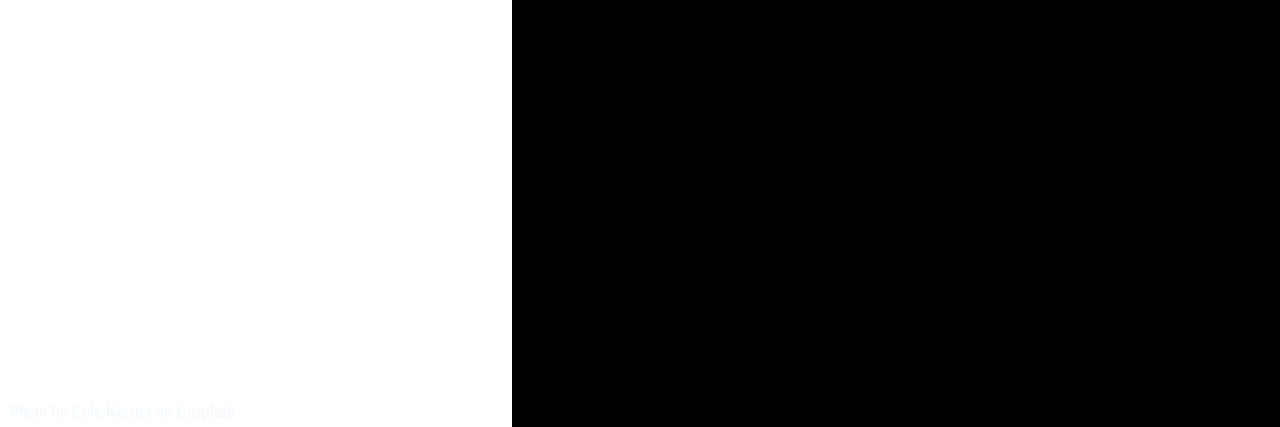
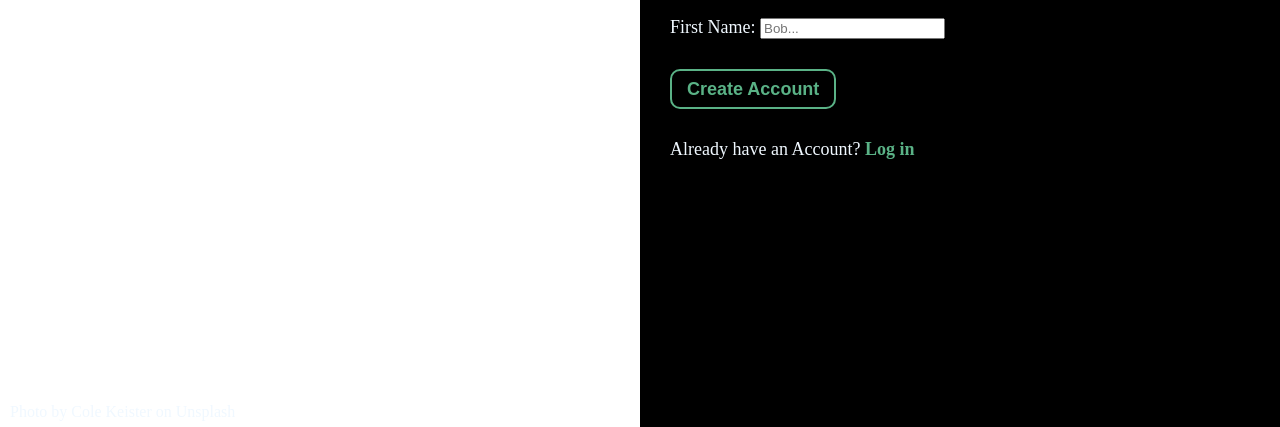
Before and after one commit to tiredDm/odin-sign-up-form, a plain HTML site: page index.html in a window 1280 px wide. Shown: the part 373-800 px from the top of the page. Drawn offline with Linux system fonts and the light colour scheme.

Commit message:
Add positioning and colouring to button

```diff
--- a/index.html
+++ b/index.html
@@ -20,9 +20,11 @@
         <div class="entrance-blurb">This is not a real online service! You know you need something like this in your life to help you realize your deepest dreams. Sign up <i>now</i> to get started.</div>
         <div>You know you want to</div>
         <form>
+            <label for="first_name">First Name:</label>
+            <input type="text" id="first_name" placeholder="Bob..." name="first_name">
         </form>
         <button>Create Account</button>
-        <div>Already have an Account?</div>
+        <div>Already have an Account?<span class = 'Login'> Log in</span></div>
     </div>
 </body>
 </html>
--- a/styles.css
+++ b/styles.css
@@ -1,5 +1,5 @@
 .left-side-banner{
-    width:40vw;
+    width:50vw;
     height:100vh;
     background-image: url('img/cole-keister-nfxIvG2B62I-unsplash.jpg');
     background-size: cover;
@@ -23,7 +23,7 @@ body{
     font-size: larger;
     margin-bottom: 35%;
     background-color: rgba(0, 0, 0, .75);
-    width: 40vw;
+    width: 50vw;
 }
 
 .logo>.grapes-img{
@@ -43,4 +43,30 @@ body{
     flex-direction: column;
     color:aliceblue;
     background-color:black;
+    padding: 30px;
+    justify-content: center;
+    gap: 30px;
+    width: auto;
+    font-size: large;
 }
+
+button{
+    width: 13vw;
+    height: 5vh;
+    color: #5ab286;
+    border: 2px solid #5ab286;
+    border-radius: 10px;
+    background-color: black;
+    font-size: large;
+    font-weight: bold;
+}
+
+button:hover{
+    background-color:#5ab286;
+    color: black;
+}
+
+.Login{
+    color: #5ab286;
+    font-weight: bold;
+}
```
